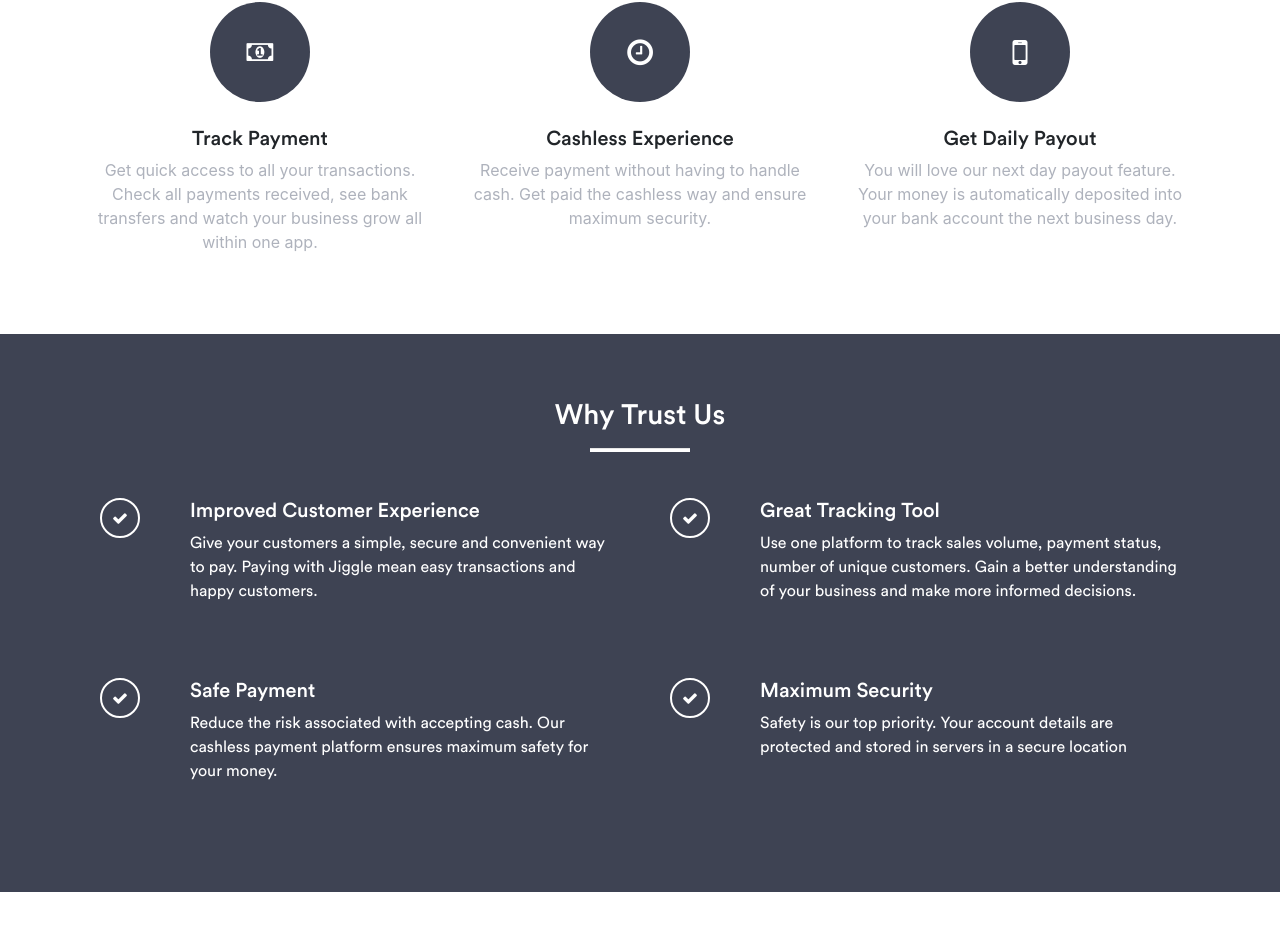
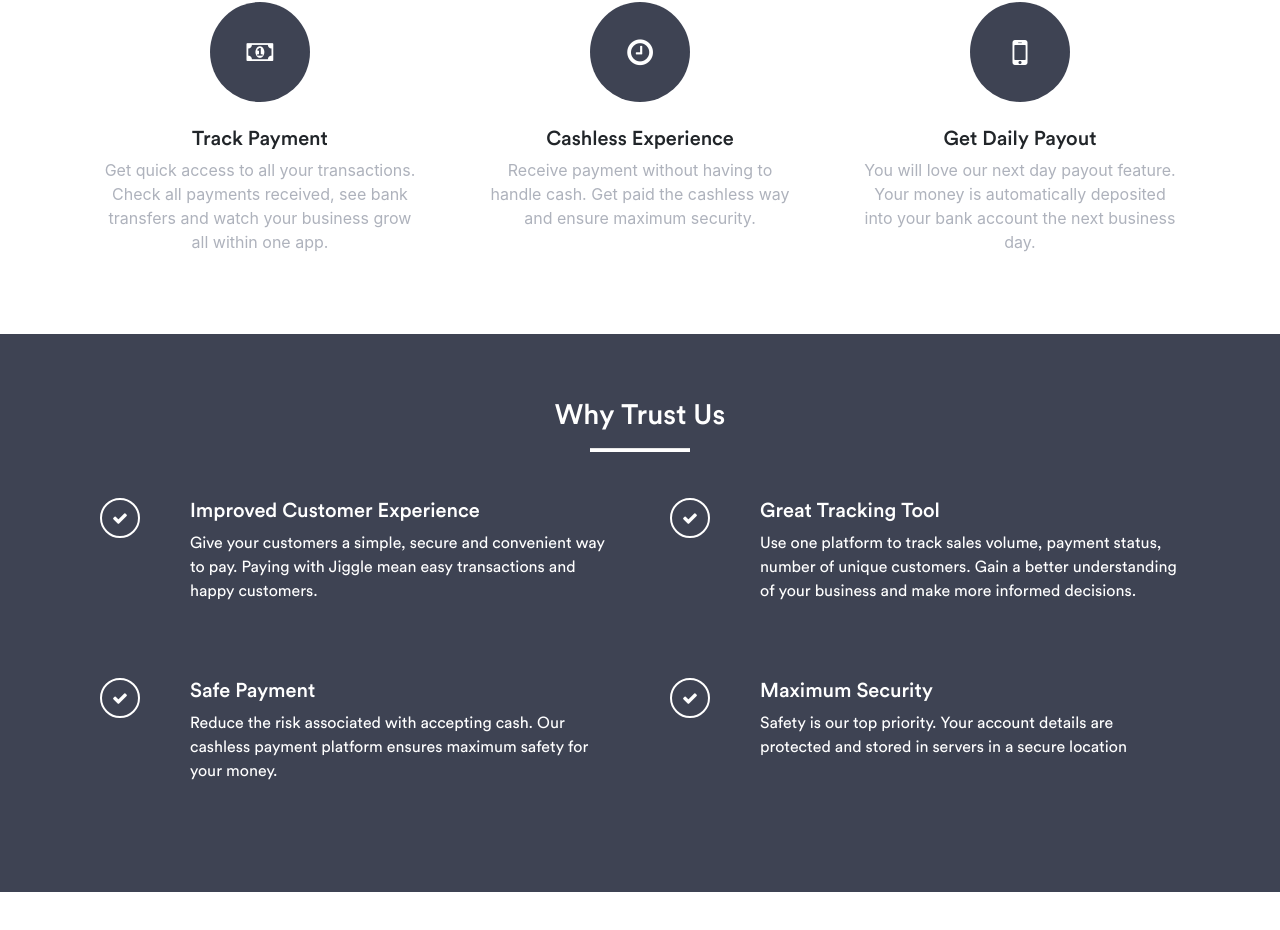
Before and after one commit to cynthiaiboro/Jiggle-Website, a Nuxt app: page /vendor in a window 1280 px wide. Shown: the part 1689-2619 px from the top of the page. Built offline with nearby package versions, Linux system fonts and the light colour scheme.

Commit message:
minor changes to the site display

```diff
--- a/components/vendor/ourServices.vue
+++ b/components/vendor/ourServices.vue
@@ -26,7 +26,7 @@
                   <h5 class="h6-bold get-started" style="font-weight: 400">
                     Track Payment
                   </h5>
-                  <p>
+                  <p class="px-3">
                     Get quick access to all your transactions.
                     Check all payments received, see bank transfers and watch your business grow all within one app.
                   </p>
@@ -42,7 +42,7 @@
                   <h5 class="h6-bold get-started" style="font-weight: 400">
                     Cashless Experience
                   </h5>
-                  <p>
+                  <p class="px-3">
                     Receive payment without having to handle cash. Get paid the cashless way and ensure maximum security.
                   </p>
                 </div>
@@ -57,7 +57,7 @@
                   <h5 class="h6-bold get-started" style="font-weight: 400">
                     Get Daily Payout
                   </h5>
-                  <p>
+                  <p class="px-3">
                     You will love our next day payout feature.
                     Your money is automatically deposited into your bank account the next business day.
                   </p>
--- a/layouts/stickyNav.vue
+++ b/layouts/stickyNav.vue
@@ -16,9 +16,6 @@
               </b-nav-item>
               <b-nav-item to="/vendor" class="nav-link">
                 Vendors
-              </b-nav-item>
-              <b-nav-item to="/" class="nav-link">
-                Blog
               </b-nav-item>
               <b-button class="get-started-button" href="#get-started-quickly">GET STARTED</b-button>
             </b-navbar-nav>
```
Also changed, not shown: 1 other file (tests, documents, lock files or other folders).
